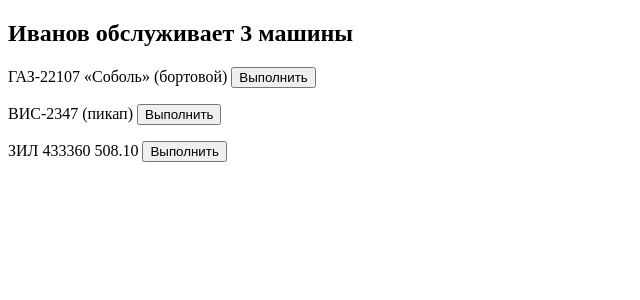
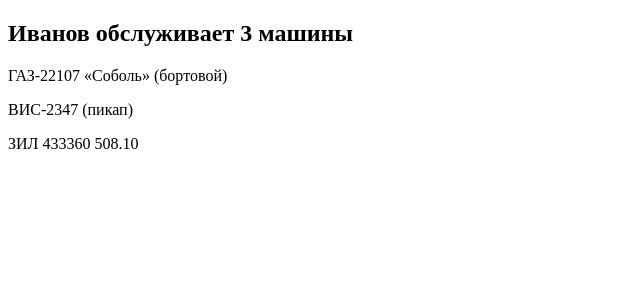
Before and after one commit to OtusTeam-Angular-TyazhMash/connecting-components, an Angular app: page /machines in a window 1280 px wide. Shown: the top 300 px of the page, without its empty margins (0-640 px from the left). Built offline with nearby package versions, Linux system fonts and the light colour scheme.

Commit message:
remove button

```diff
--- a/src/app/machines/list-item/list-item.component.html
+++ b/src/app/machines/list-item/list-item.component.html
@@ -1 +1 @@
-<p>{{machine.name}} <button>Выполнить</button></p>
+<p>{{machine.name}} </p>
```
